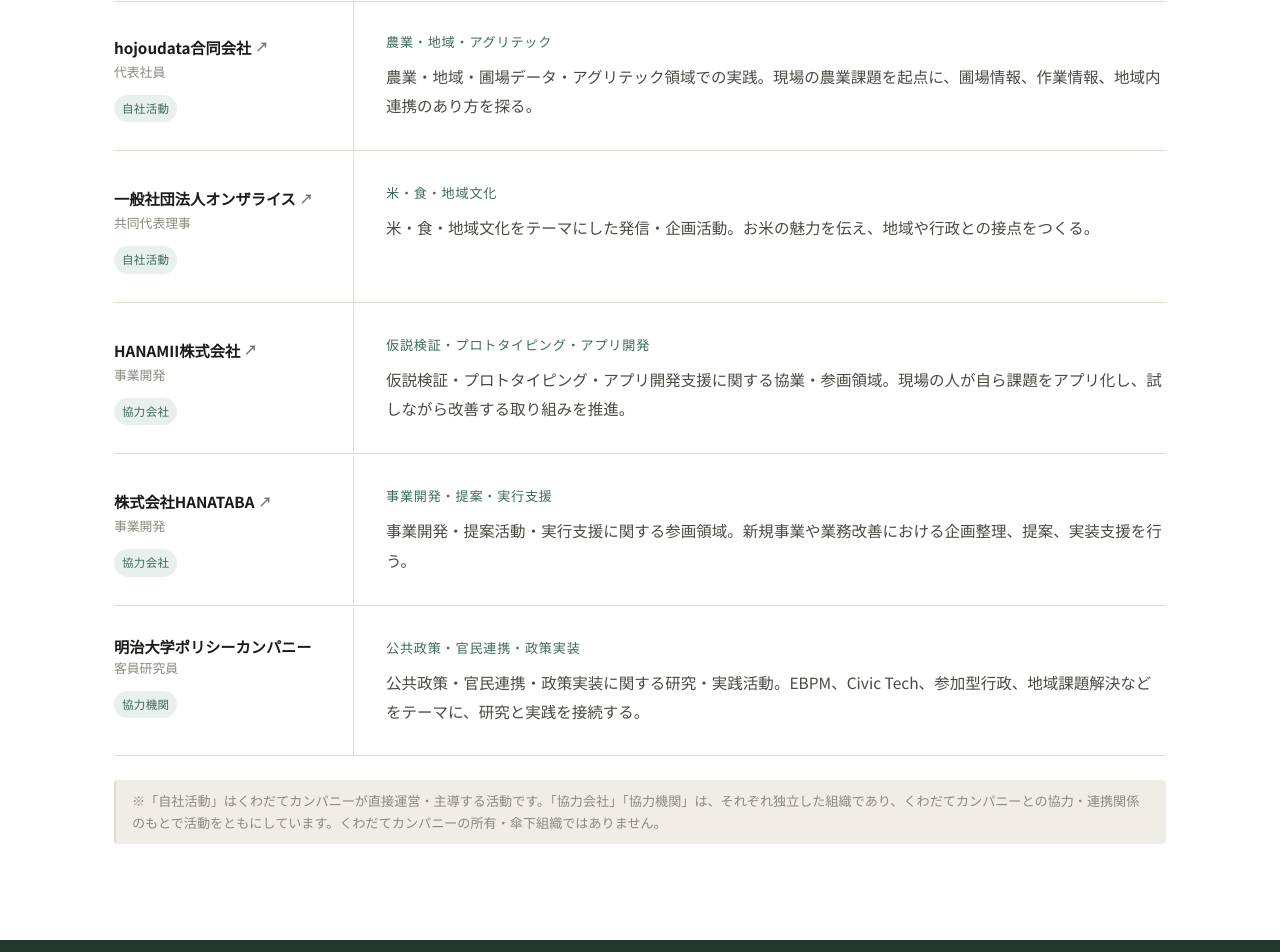
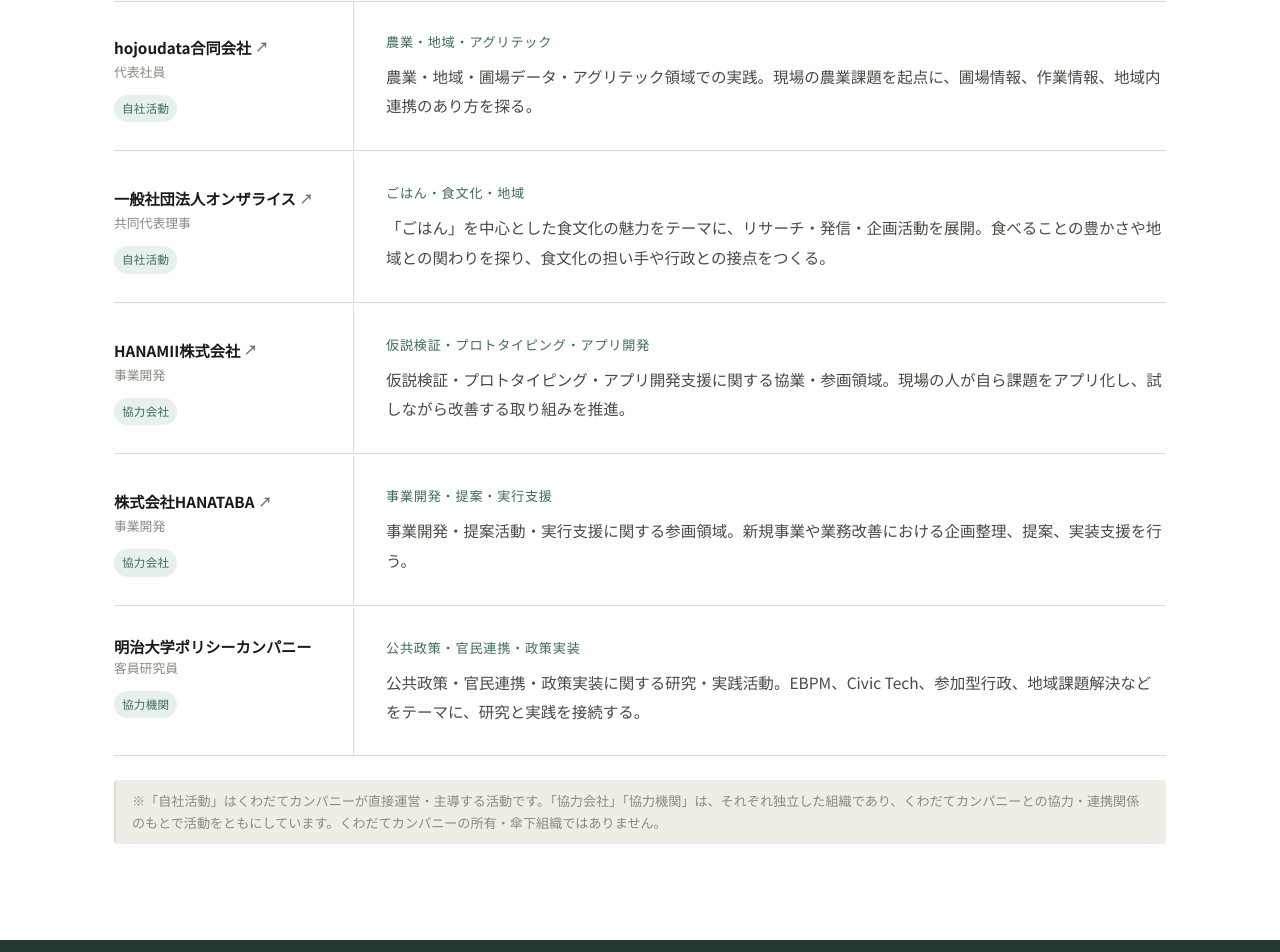
Before and after one commit to chmst-dev/kuwadate-company-site, a React (Vite) app: page / in a window 1280 px wide. Shown: the part 4864-5816 px from the top of the page. Built offline with nearby package versions, Linux system fonts and the light colour scheme.

Commit message:
fix: オンザライスの説明をごはんを中心とした食文化の魅力に変更し、リサーチ活動を追記

```diff
--- a/src/App.jsx
+++ b/src/App.jsx
@@ -292,9 +292,9 @@ const fields = [
     role: '共同代表理事',
     url: 'https://www.ontherice.net/',
     tag: '自社活動',
-    domain: '米・食・地域文化',
+    domain: 'ごはん・食文化・地域',
     description:
-      '米・食・地域文化をテーマにした発信・企画活動。お米の魅力を伝え、地域や行政との接点をつくる。',
+      '「ごはん」を中心とした食文化の魅力をテーマに、リサーチ・発信・企画活動を展開。食べることの豊かさや地域との関わりを探り、食文化の担い手や行政との接点をつくる。',
   },
   {
     id: 'hanamii',
```
